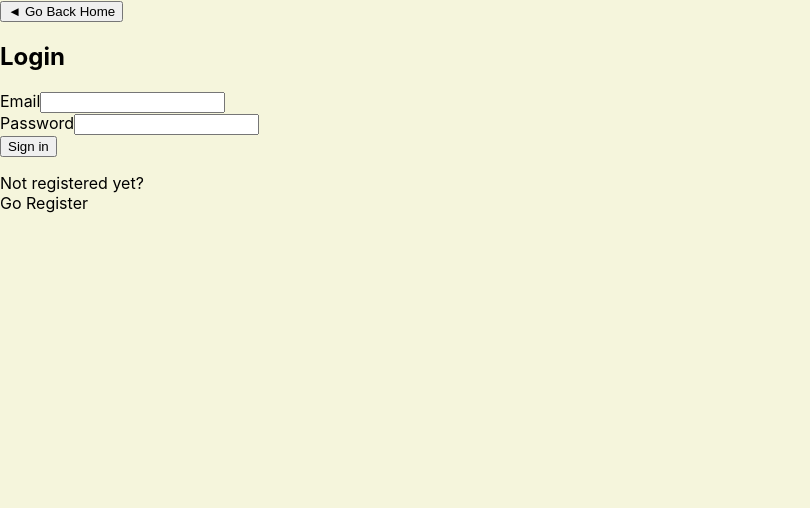
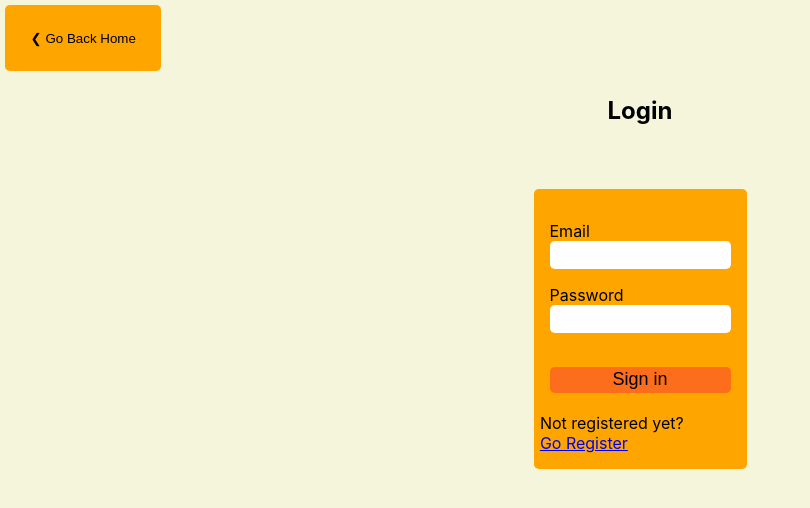
Before and after one commit to gabrielTor/Recipe_react_webpage_PI, a React (Create React App) app in the folder client/: page /login in a window 1280 px wide. Shown: the top 508 px of the page, without its empty margins (0-810 px from the left). Built offline with nearby package versions, Linux system fonts and the light colour scheme; no server answers.

Commit message:
auth style is ready

```diff
--- a/client/src/components/Auth/Login.jsx
+++ b/client/src/components/Auth/Login.jsx
@@ -30,29 +30,29 @@ export default function Login(){
     }
 
     return (
-        <section>
-            <button className="goBack" onClick={()=>history.push('/home')}>	◄ Go Back Home</button>
+        <section className={styles.auth}>
+            <button className={styles.goBack} onClick={()=>history.push('/home')}>&#10094; Go Back Home</button>
             <h1>Login</h1>
-            <div id='reg-container'>
-                <form id='register-form' onSubmit={handleSubmit}>
+            <div className={styles.regContainer}>
+                <form className={styles.registerForm} onSubmit={handleSubmit}>
 
-                    <div className="items">
-                    <label>Email</label>
-                    <input type='text' autoComplete="off" name='email' value={input.email} onChange={(e)=>handleChange(e)} required/>
+                    <div className={styles.items}>
+                        <label>Email</label>
+                        <input type='text' autoComplete="off" name='email' value={input.email} onChange={(e)=>handleChange(e)} required/>
                     </div>
 
-                    <div className="items">
-                    <label>Password</label>
-                    <input type='password' name='password' value={input.password} onChange={(e)=>handleChange(e)} required/>
+                    <div className={styles.items}>
+                        <label>Password</label>
+                        <input type='password' name='password' value={input.password} onChange={(e)=>handleChange(e)} required/>
                     </div>
 
-                    <button className='register-btn' type="submit">Sign in</button>
+                    <div className={styles.items}>
+                        <button className={styles.registerBtn} type="submit">Sign in</button>
+                    </div>
 
                     <p>
                         Not registered yet?<br />
-                        <span className="line">
-                            <Link to="/register">Go Register</Link>
-                        </span>
+                        <Link to="/register">Go Register</Link>
                     </p>
 
                 </form>
--- a/client/src/components/Auth/Register.jsx
+++ b/client/src/components/Auth/Register.jsx
@@ -47,58 +47,56 @@ export default function Register(){
     }
 
     return (
-        <section>
+        <section className={styles.auth}>
             <h1>Register</h1>
-            <div id='reg-container'>
-                <form id='register-form' onSubmit={handleSubmit}>
+            <div className={styles.regContainer}>
+                <form className={styles.registerForm} onSubmit={handleSubmit}>
 
-                    <div className="items">
+                    <div className={styles.items}>
                         <label>First Name</label>
                         <input type='text' name='firstName' value={input.firstName} onChange={(e)=>handleChange(e)} required/>
                     </div>
 
-                    <div className="items">
+                    <div className={styles.items}>
                         <label>Last Name</label>
                         <input type='text' name='lastName' value={input.lastName} onChange={(e)=>handleChange(e)} required/>
                     </div>
 
-                    <div className="items">
+                    <div className={styles.items}>
                         <label>
                             Email
-                        <FontAwesomeIcon icon={faCheck} className={!error.email ? "valid" : "hide"} />
-                        <FontAwesomeIcon icon={faTimes} className={!error.email || !input.email ? "hide" : "invalid"} />
+                            <FontAwesomeIcon icon={faCheck} className={!error.email ? styles.valid : styles.hide} />
+                            <FontAwesomeIcon icon={faTimes} className={!error.email || !input.email ? styles.hide : styles.invalid} />
                         </label>
                         <input type='text' autoComplete="off" name='email' value={input.email} onChange={(e)=>handleChange(e)} required/>
                         {!error.email || !input.email ? null :
-                    <p className="box">
-                        <FontAwesomeIcon icon={faInfoCircle}/>
-                        input a valid email address
+                        <p className={styles.box}>
+                            <FontAwesomeIcon icon={faInfoCircle}/> input a valid email address
                         </p>}
                     </div>
 
-                    <div className="items">
+                    <div className={styles.items}>
                         <label>
                             Password
-                        {!error.password ? <FontAwesomeIcon icon={faCheck} className='valid'/> : null}
-                        {!error.password || !input.password ? null : <FontAwesomeIcon icon={faTimes} className='invalid'/>}
+                            {!error.password ? <FontAwesomeIcon icon={faCheck} className={styles.valid}/> : null}
+                            {!error.password || !input.password ? null : <FontAwesomeIcon icon={faTimes} className={styles.invalid}/>}
                         </label>
                         <input type='password' name='password' value={input.password} onChange={(e)=>handleChange(e)} required/>
                         {(!error.password || !input.password) ? null :
-                    <p className="box">
-                        <FontAwesomeIcon icon={faInfoCircle} />
-                        8 to 24 characters.<br />
+                        <p className={styles.box}>
+                            <FontAwesomeIcon icon={faInfoCircle} /> 8 to 24 characters.<br />
                             Must include uppercase and lowercase letters, a number and a special character.
                             Allowed special characters:<br></br> ! @ # $ %
                         </p>}
                     </div>
 
-                    <button className='register-btn' disabled={error.email || error.password} type="submit">Sign up</button>
+                    <div className={styles.items}>
+                        <button className={styles.registerBtn} disabled={error.email || error.password} type="submit">Sign up</button>
+                    </div>
 
                     <p>
                         Already registered?<br />
-                        <span className="line">
                         <Link to="/login">Sign In</Link>
-                        </span>
                     </p>
                 </form>
             </div>
--- a/client/src/components/Auth/auth.module.css
+++ b/client/src/components/Auth/auth.module.css
@@ -0,0 +1,76 @@
+.auth h1{
+    text-align: center;
+}
+
+.goBack{
+    background-color: orange;
+    border: none;
+    padding: 2%;
+    border-radius: 0.3rem;
+    margin: 5px;
+}
+
+.regContainer{
+    display: flex;
+    justify-content: center;
+    margin-top: 5%;
+}
+
+.registerForm{
+    width: min-content;
+    height: max-content;
+    background-color: orange;
+    border-radius: 0.3rem;
+}
+
+.registerForm p{
+    margin-left: 3%;
+}
+
+.hide {
+    display: none;
+}
+
+.valid {
+    color: rgb(63, 50, 205);
+    margin-left: 0.25rem;
+}
+
+.invalid {
+    color: red;
+    margin-left: 0.25rem;
+}
+
+.registerBtn{
+    background-color: rgb(252, 110, 28);
+    border-radius: 0.3rem;
+    border: none;
+    width: 100%;
+    height: 80%;
+    cursor: pointer;
+    margin: auto;
+    margin-top: 10%;
+    font-size: large;
+}
+
+.items{
+    margin: 2rem 1rem;
+    height: 2rem;
+}
+
+
+.items input{
+    border-radius: 0.3rem;
+    height: 80%;
+    border: none;
+    outline: none;
+}
+
+.box{
+    margin-top: -0.1rem;
+    padding: 0 3px;
+    background-color: black;
+    color: white;
+    position: absolute;
+    max-width: 40%;
+}
--- a/client/src/components/NavBar/navbar.module.css
+++ b/client/src/components/NavBar/navbar.module.css
@@ -11,6 +11,8 @@
 
 .nav a{
     font-weight: bold;
+    text-decoration: none;
+    color: black;
 }
 
 .nav a:hover{
--- a/client/src/components/Recipe/Recpie.jsx
+++ b/client/src/components/Recipe/Recpie.jsx
@@ -4,13 +4,13 @@ import { Link } from 'react-router-dom'
 function Recipe(props) {
 
   return (
-    <Link to={`/home/${props.id}`}>
-      <div className={styles.card}>
-        <h3>{props.name}</h3>
-        <img className={styles.recipeImg} src={props.image} alt="recipe"/>
-        <p><b>Diet Type:</b> {props.diets?.map((d, k) => (<span key={k}> - {d.name}</span>))}</p>
-      </div>
-    </Link>
+    <div className={styles.card}>
+        <Link to={`/home/${props.id}`}>
+          <h3>{props.name}</h3>
+          <img className={styles.recipeImg} src={props.image} alt="recipe"/>
+          <p><b>Diet Type:</b> {props.diets?.map((d, k) => (<span key={k}> - {d.name}</span>))}</p>
+      </Link>
+    </div>
   )
 }
 
--- a/client/src/components/Recipe/recipe.module.css
+++ b/client/src/components/Recipe/recipe.module.css
@@ -1,11 +1,11 @@
-a{
-    text-decoration: none;
-    color: black;
-}
 .recipeImg{
     width: 80%;
     height: 60%;
     margin: auto;
+}
+.card a{
+    text-decoration: none;
+    color: black;
 }
 .card{
     width: 24rem;
```
Lines whose indentation alone changed are shown as unchanged.
